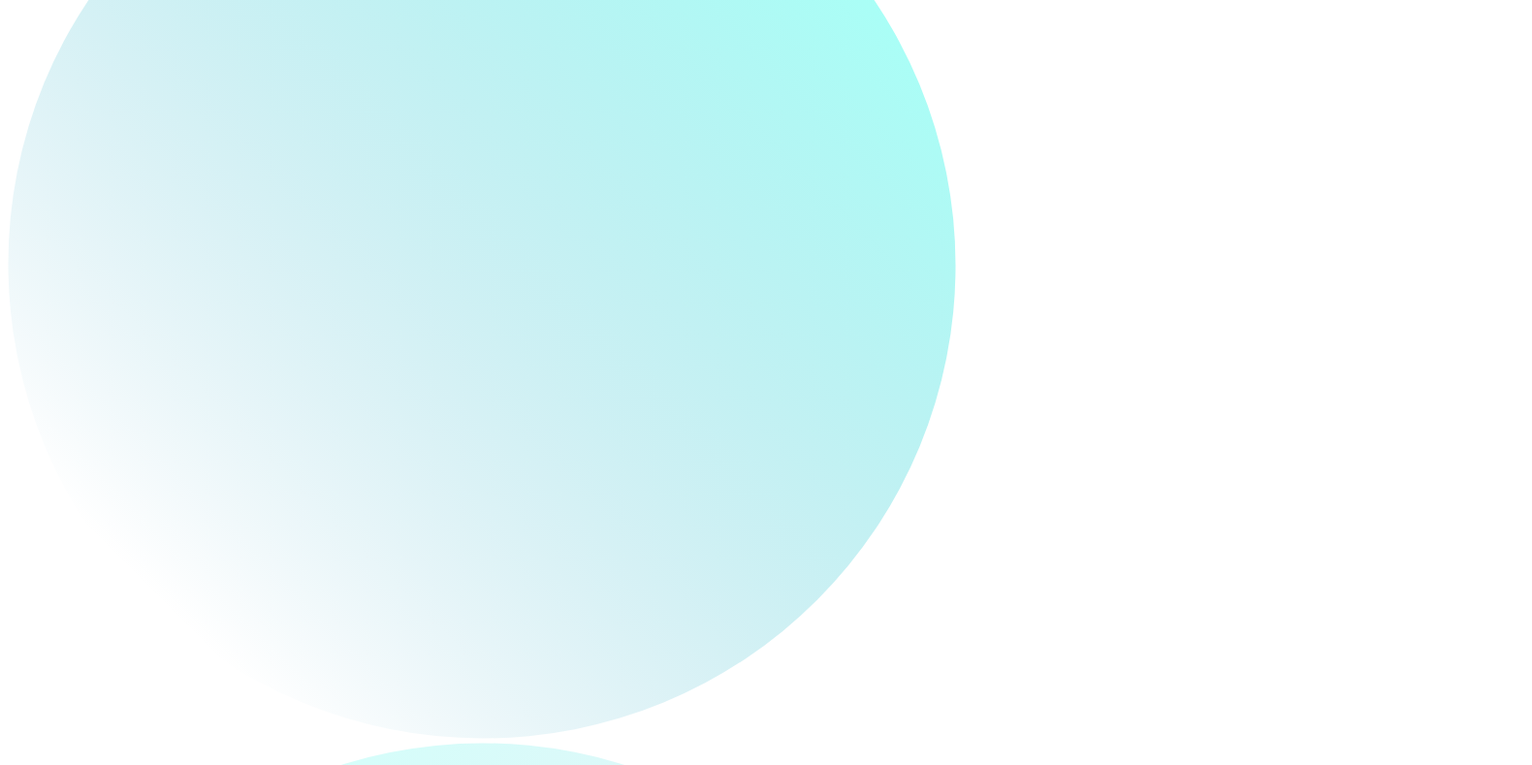
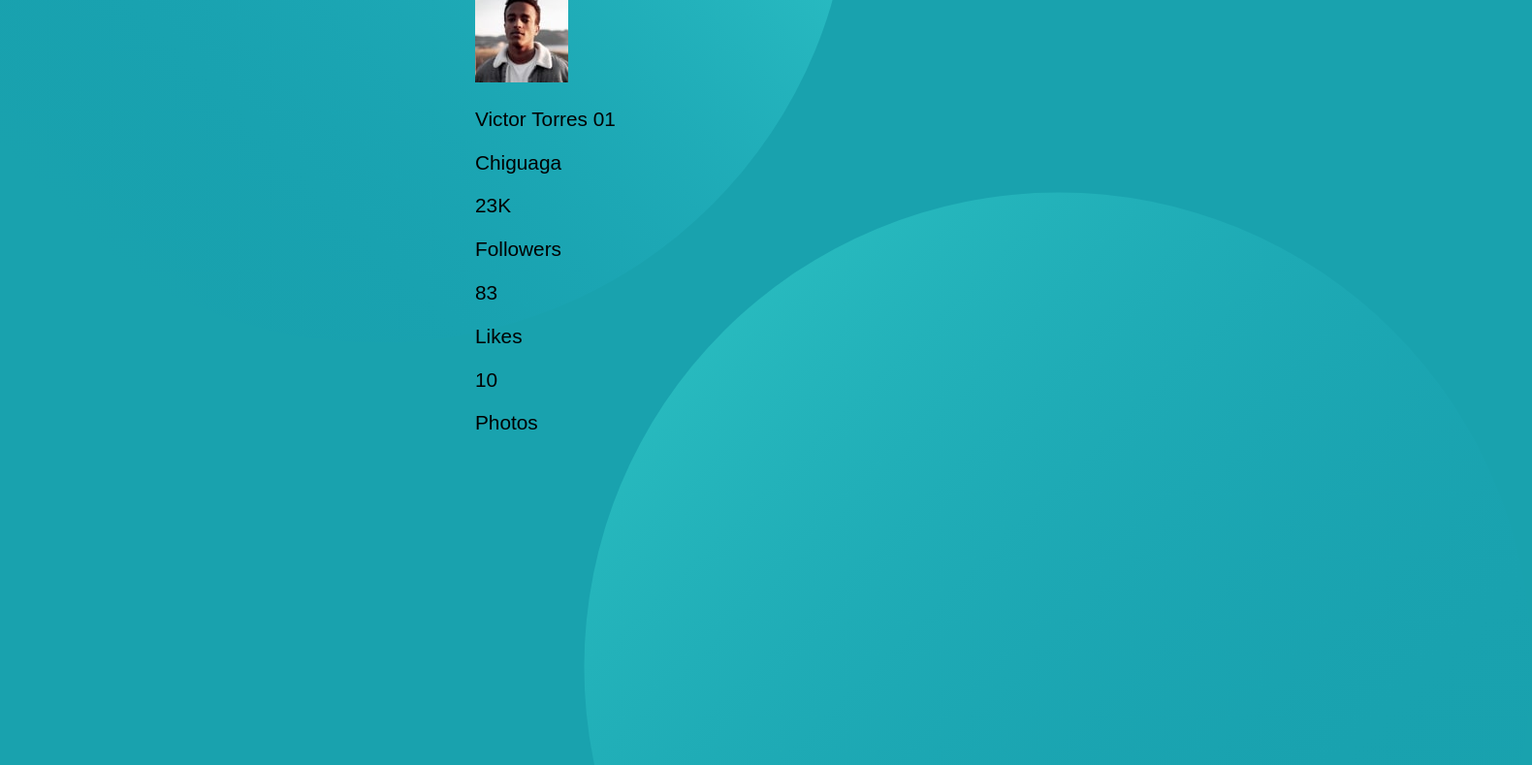
Before and after one commit to Paola-Arce/Proyectos-Propios, a plain HTML site: page index.html in a window 1280 px wide. Shown: the part 224-1013 px from the top of the page at 97% size, 1580 px wide, since content can reach past the window. Drawn offline with Linux system fonts and the light colour scheme.

Commit message:
second commit

```diff
--- a/index.html
+++ b/index.html
@@ -5,24 +5,30 @@
     <meta charset="UTF-8">
     <meta http-equiv="X-UA-Compatible" content="IE=edge">
     <meta name="viewport" content="width=device-width, initial-scale=1.0">
+    <link rel="stylesheet" href="style.css">
     <title>Conexión</title>
 </head>
 
 <body>
-    <img src="imagen/top-circle.svg" alt="top-circle" />
-    <img src="imagen/bottom-circle.svg" alt="botton-circle" />
+
+    <img src="imagen/top-circle.svg" alt="top-circle" class="bg-imagen bg-imegen--top" />
+    <img src="imagen/bottom-circle.svg" alt="botton-circle" class="bg-imagen bg-imegen--bottom" />
+
     <article class="card">
+
         <header class="card_header">
-            <img src="imagen/card-pattern.svg" alt="pattern-card">
-            <img src="imagen/victor.jpg" alt="profiel-image">
+            <img src="imagen/card-pattern.svg" alt="pattern-card" />
+            <img src="imagen/victor.jpg" alt="profiel-image" />
         </header>
+
         <section class="card_body">
-        <p class="card_text">Victor Torres
+
+            <p class="card_text"> Victor Torres
                 <span class="card_text card_text--light">01</span>
             </p>
+            <p class="card_text card_text--light">Chiguaga</p>
         </section>
-        <p class="card_text card_text--light">Chiguaga</p>
-    </article>
+
         <footer class="card_footer">
             <div class="card_stats">
                 <p class="card_number">23K</p>
@@ -38,6 +44,7 @@
             </div>
         </footer>
 
+    </article>
 
 </body>
 
--- /dev/null
+++ b/style.css
@@ -0,0 +1,34 @@
+/*
+    color de fondo: hsl(185, 75%, 39%)
+    color del texto: hsl(227, 10%, 46%)
+
+*/
+body{
+    background-color: hsl(185, 75%, 39%);
+    font-family: sans-serif;
+    font-size: 1.3rem;
+    overflow: hidden;
+}
+
+.bg-imagen {
+    position: absolute;
+}
+
+.bg-imegen--top{
+    top: -400px;
+    left: -100px;
+}
+
+.bg-imegen--bottom{
+    bottom: -600px;
+    right: -300px;
+}
+
+.card{
+    position: relative;
+    top: 10vh;
+    width: 300px;
+    height: 350px;
+    margin-left: auto;
+    margin-right: auto;
+}
```
Lines whose indentation alone changed are shown as unchanged.
